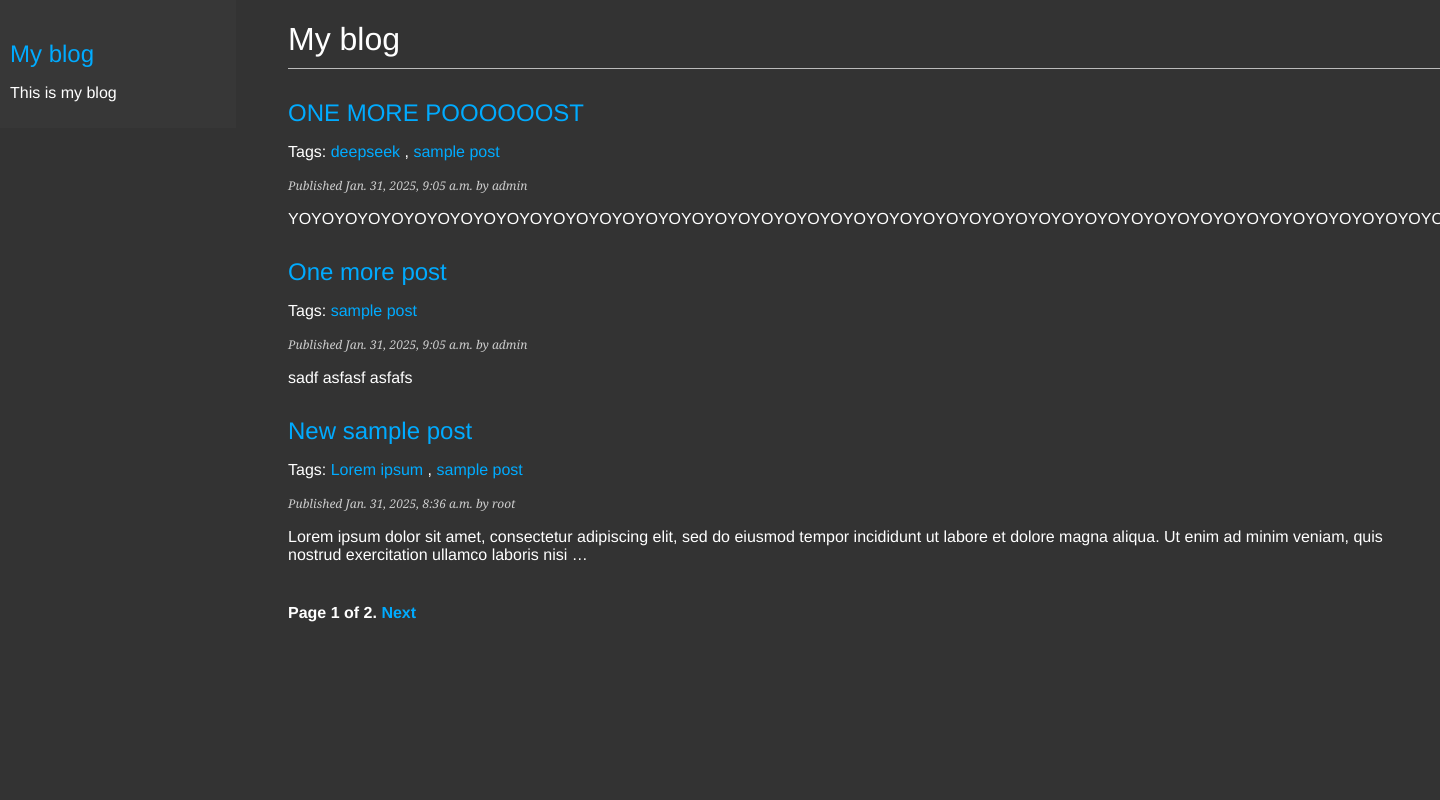
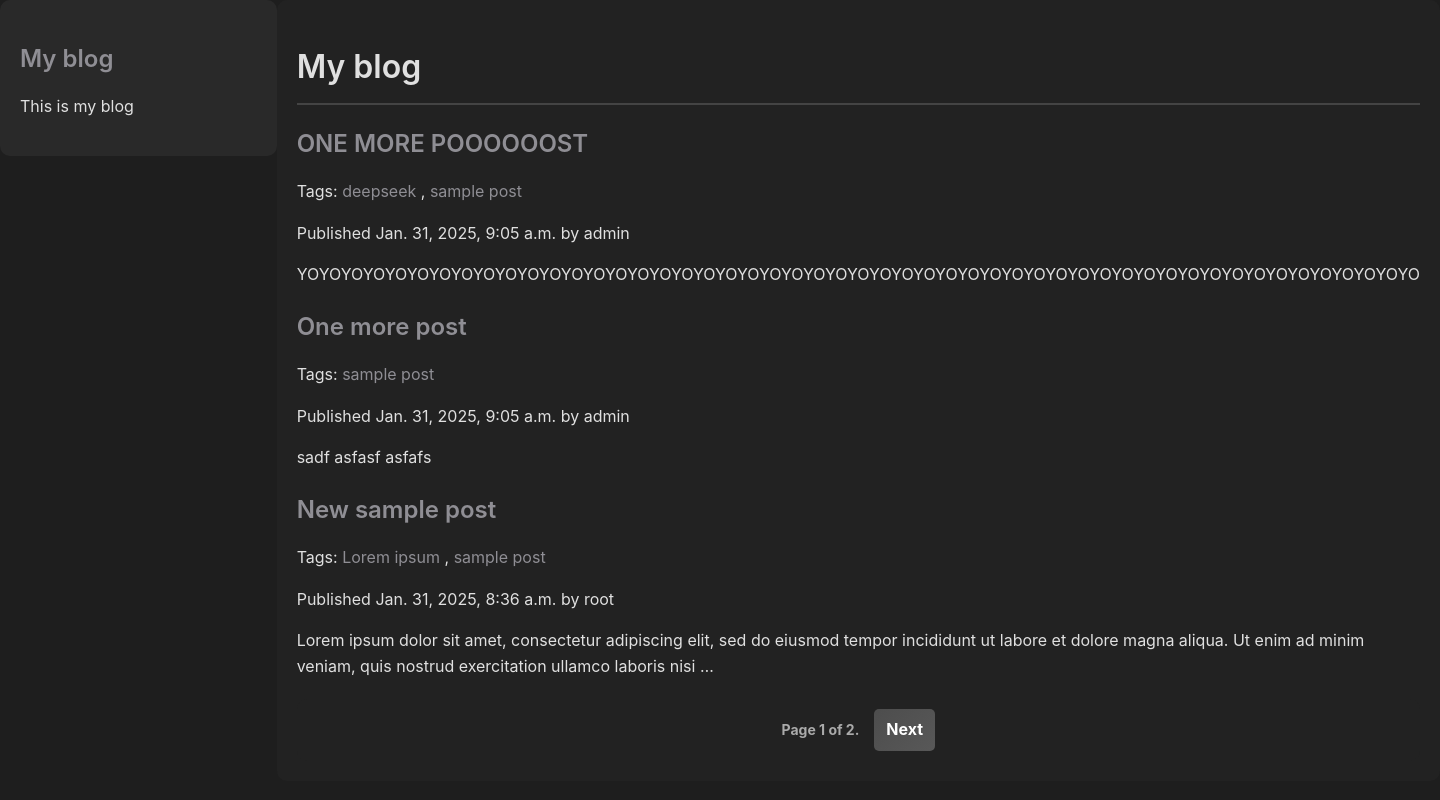
Before and after one commit to smdsu/djangotutor, a Django app: page /blog/ in a window 1440 px wide; the page is wider, and only the part inside the window is pictured. Run offline with Django 5.2, Linux system fonts and the light colour scheme; data comes from the database, SQL or seed files in the repository; parts of the project's set-up code (start-up, migrations or seed data) failed here and were passed over.

Commit message:
Update blog.css

```diff
--- a/mysite/my_blog/static/blog/blog.css
+++ b/mysite/my_blog/static/blog/blog.css
@@ -1,101 +1,168 @@
+/* Основные стили */
 body {
-    margin:0;
-    padding:0;
-    font-family:helvetica, sans-serif;
-    background-color: #333;
+    margin: 0;
+    padding: 0;
+    font-family: 'Inter', sans-serif;
+    background-color: #1e1e1e;
+    color: #e0e0e0;
+    line-height: 1.6;
+    display: flex;
+    flex-direction: row-reverse;
+    min-height: 100vh;
+    align-items: flex-start;
 }
 
 a {
-    color:#00abff;
-    text-decoration:none;
+    color: #8f8e94;
+    text-decoration: none;
+    transition: color 0.3s;
+}
+
+a:hover {
+    color: #99672d;
+}
+
+h1, h2 {
+    font-weight: 600;
+    margin-bottom: 10px;
 }
 
 h1 {
-    font-weight:normal;
-    border-bottom:1px solid #bbb;
-    padding:0 0 10px 0;
+    border-bottom: 2px solid #444;
+    padding-bottom: 10px;
 }
 
-h2 {
-    font-weight:normal;
-    margin:30px 0 0;
+/* Макет страницы */
+.container {
+    display: flex;
+    max-width: 1200px;
+    width: 100%;
+    margin: 20px;
+    padding: 20px;
+    gap: 20px;
+    align-items: flex-start;
 }
 
 #content {
-    float:right;
-    width:80%;
-    padding:0 0 0 30px;
-    color: #fff;
+    flex: 3;
+    padding: 20px;
+    background: #222;
+    border-radius: 10px;
 }
 
 #sidebar {
-    float:left;
-    width:15%;
-    padding:10px;
-    background:#373737;
-    color: #fff;
-    height:100%;
+    flex: 1;
+    background: #292929;
+    padding: 20px;
+    border-radius: 10px;
+    top: 20px;
 }
 
-p.date {
-    color:#ccc;
-    font-family: georgia, serif;
-    font-size: 12px;
-    font-style: italic;
+/* Кнопки */
+button, input[type=submit] {
+    background: linear-gradient(135deg, #4d4d4d, #585858);
+    color: #fff;
+    border: none;
+    padding: 10px 20px;
+    font-size: 14px;
+    text-transform: uppercase;
+    border-radius: 5px;
+    cursor: pointer;
+    transition: background 0.3s;
 }
 
-.left {
-    float:left;
-    margin-right:10px;
+button:hover, input[type=submit]:hover {
+    background: linear-gradient(135deg, #a8a8a8, #797979);
 }
 
-/* pagination */
-.pagination {
-    margin:40px 0;
-    font-weight:bold;
+/* Формы */
+input, textarea {
+    width: 99%;
+    background: #333;
+    color: #fff;
+    border: 1px solid #555;
+    padding: 10px;
+    margin-bottom: 10px;
+    border-radius: 5px;
 }
 
-/* forms */
-label {
-    float:left;
-    clear:both;
-    color:#fff;
-    margin-bottom:4px;
+/* Комментарии */
+.comment {
+    background: #2c2c2c;
+    padding: 15px;
+    margin: 10px 0;
+    border-radius: 5px;
 }
-input, textarea {
-    clear:both;
-    float:left;
-    margin:0 0 10px;
-    background:#3c3c3c;
-    color: #fff;
-    border:0;
-    padding:6px 10px;
-    font-size:12px;
-}
-input[type=submit] {
-    font-weight:bold;
-    background:#00abff;
-    color:#fff;
-    padding:10px 20px;
-    font-size:14px;
-    text-transform:uppercase;
-}
-.errorlist {
-    color:#cc0033;
-    float:left;
-    clear:both;
-    padding-left:10px;
+.comment:nth-child(even) {
+    background: #373737;
 }
 
-/* comments */
-.comment {
-    padding:10px;
+/* Адаптивность */
+@media (max-width: 768px) {
+    .container {
+        flex-direction: column;
+        align-items: center;
+    }
+    #content, #sidebar {
+        width: 100%;
+        padding: 15px;
+    }
 }
-.comment:nth-child(even) {
-    background:#373737;
+
+/* Стилизация полосы прокрутки для WebKit (Chrome, Edge, Safari) */
+::-webkit-scrollbar {
+    width: 10px;
 }
-.comment .info {
-    font-weight:bold;
-    font-size:12px;
-    color:#ccc;
+
+::-webkit-scrollbar-track {
+    background: #222; /* Цвет фона */
+    border-radius: 5px;
 }
+
+::-webkit-scrollbar-thumb {
+    background: linear-gradient(135deg, #4d4d4d, #585858); /* Градиентный стиль */
+    border-radius: 5px;
+}
+
+::-webkit-scrollbar-thumb:hover {
+    background: linear-gradient(135deg, #a8a8a8, #797979); /* Изменение цвета при наведении */
+}
+
+/* Стили для пагинации */
+.pagination {
+    display: flex;
+    justify-content: center;
+    align-items: center;
+    gap: 10px;
+    margin-top: 20px;
+    padding: 10px;
+    background: #222;
+    border-radius: 10px;
+}
+
+.pagination .step-links {
+    display: flex;
+    align-items: center;
+    gap: 15px;
+}
+
+.pagination a {
+    padding: 8px 12px;
+    background: linear-gradient(135deg, #4d4d4d, #585858);
+    color: white;
+    text-decoration: none;
+    border-radius: 5px;
+    transition: background 0.3s ease-in-out, transform 0.2s;
+    font-weight: bold;
+}
+
+.pagination a:hover {
+    background: linear-gradient(135deg, #a8a8a8, #797979);
+    transform: scale(1.05);
+}
+
+.pagination .content {
+    font-size: 14px;
+    font-weight: bold;
+    color: #aaa;
+}
```
